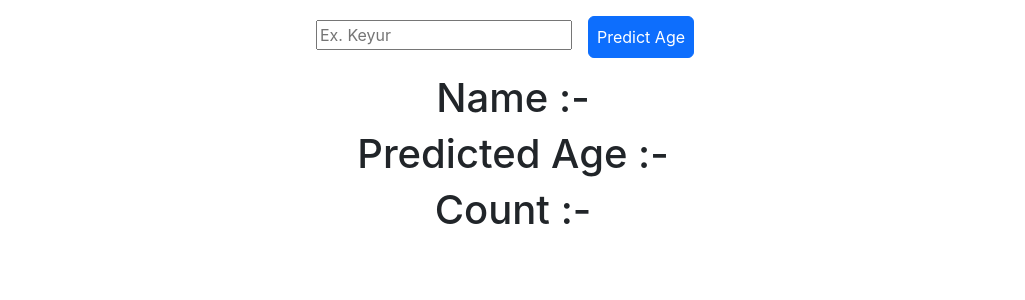
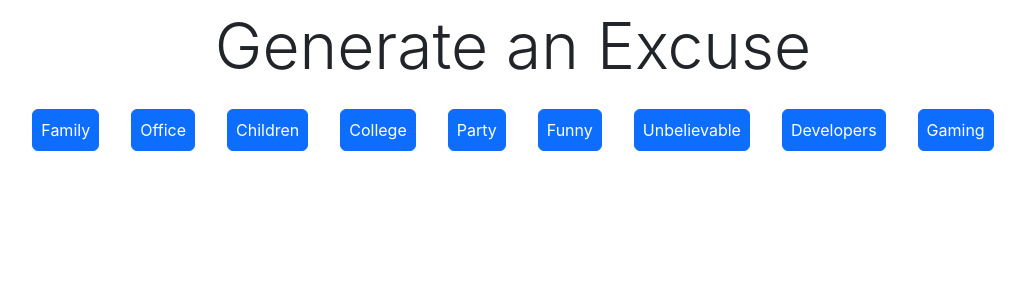
Before and after one commit to Keyur1284/Learning-React-JS, a React (Create React App) app: page / in a window 1280 px wide. Shown: the top 300 px of the page, without its empty margins (127-1152 px from the left). Built offline with nearby package versions, Linux system fonts and the light colour scheme.

Commit message:
Generate excuses via fetching from API

```diff
--- a/src/App.js
+++ b/src/App.js
@@ -6,30 +6,30 @@ import Axios from "axios"
 
 function App() {
 
-  const [user, setUser] = useState("");
-  const [predictedAge, setPredictedAge] = useState(null);
+  const [reason, setReason] = useState("");
 
-  const predictor = () => {
+  const fetchEx = (excuse) => {
 
-    Axios.get(`https://api.agify.io/?name=${user}`).then((res) => {
-      setPredictedAge(res.data);
+    Axios.get(`https://excuser-three.vercel.app/v1/excuse/${excuse}/`).then((res) => {
+      setReason(res.data[0].excuse);
     });
   };
 
   return (
     <div className="App container">
 
-      <input placeholder="Ex. Keyur" onChange={(event) => setUser(event.target.value)} />
-      <button className="btn btn-primary m-3 p-2" onClick={predictor}> Predict Age </button>
+      <p className="display-3 m-2">Generate an Excuse</p>
+      <button className="btn btn-primary m-3 p-2" onClick={() => fetchEx("family")}> Family </button>
+      <button className="btn btn-primary m-3 p-2" onClick={() => fetchEx("office")}> Office </button>
+      <button className="btn btn-primary m-3 p-2" onClick={() => fetchEx("children")}> Children </button>
+      <button className="btn btn-primary m-3 p-2" onClick={() => fetchEx("college")}> College </button>
+      <button className="btn btn-primary m-3 p-2" onClick={() => fetchEx("party")}> Party </button>
+      <button className="btn btn-primary m-3 p-2" onClick={() => fetchEx("funny")}> Funny </button>
+      <button className="btn btn-primary m-3 p-2" onClick={() => fetchEx("unbelievable")}> Unbelievable </button>
+      <button className="btn btn-primary m-3 p-2" onClick={() => fetchEx("developers")}> Developers </button>
+      <button className="btn btn-primary m-3 p-2" onClick={() => fetchEx("gaming")}> Gaming </button>
 
-      <h1>Name :- {predictedAge?.name}</h1>
-      <h1>Predicted Age :- {predictedAge?.age}</h1>
-      <h1>Count :- {predictedAge?.count}</h1>
-
-      <div>
-
-      </div>
-
+      <h1>{reason}</h1>
     </div>
   );
 }
--- a/src/index.js
+++ b/src/index.js
@@ -6,9 +6,9 @@ import reportWebVitals from './reportWebVitals';
 
 const root = ReactDOM.createRoot(document.getElementById('root'));
 root.render(
-  // <React.StrictMode>
+  <React.StrictMode>
     <App />
-  // </React.StrictMode>
+  </React.StrictMode>
 );
 
 // If you want to start measuring performance in your app, pass a function
```
